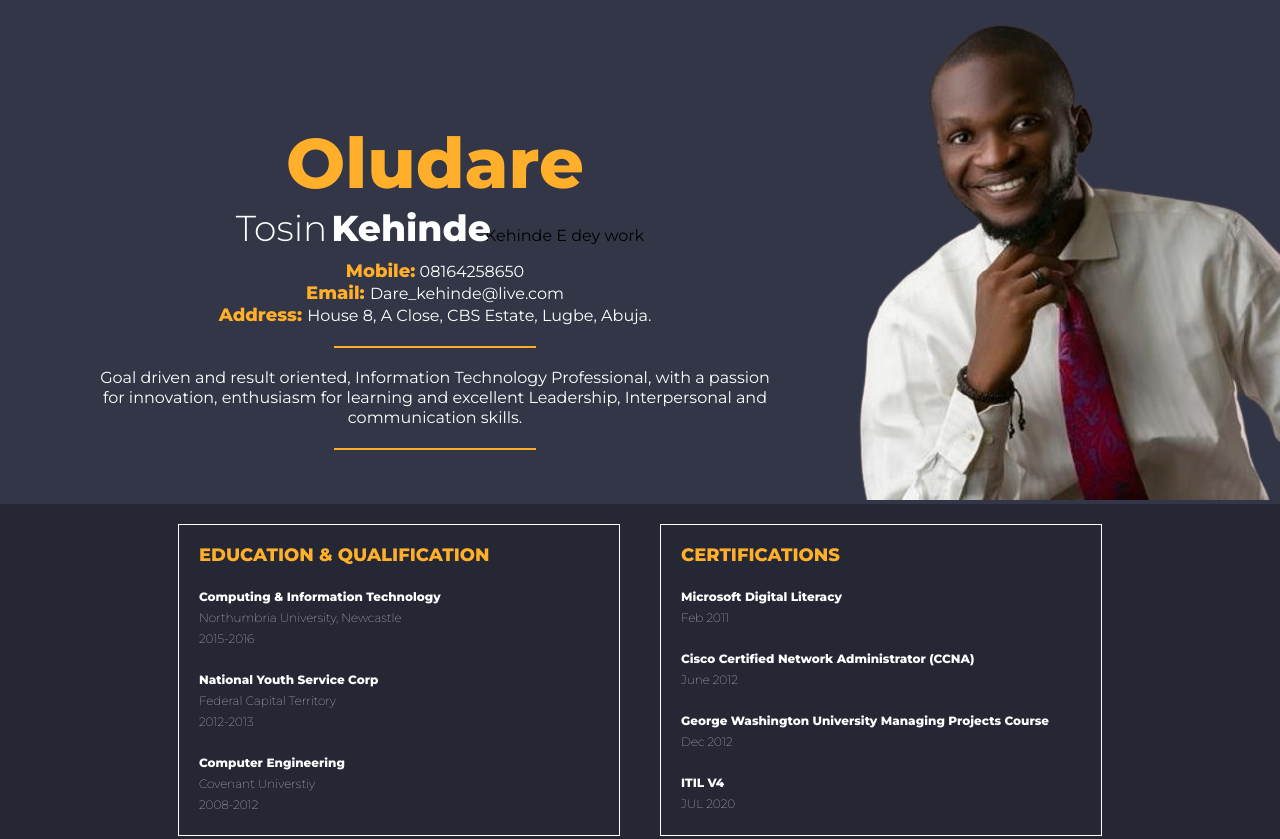
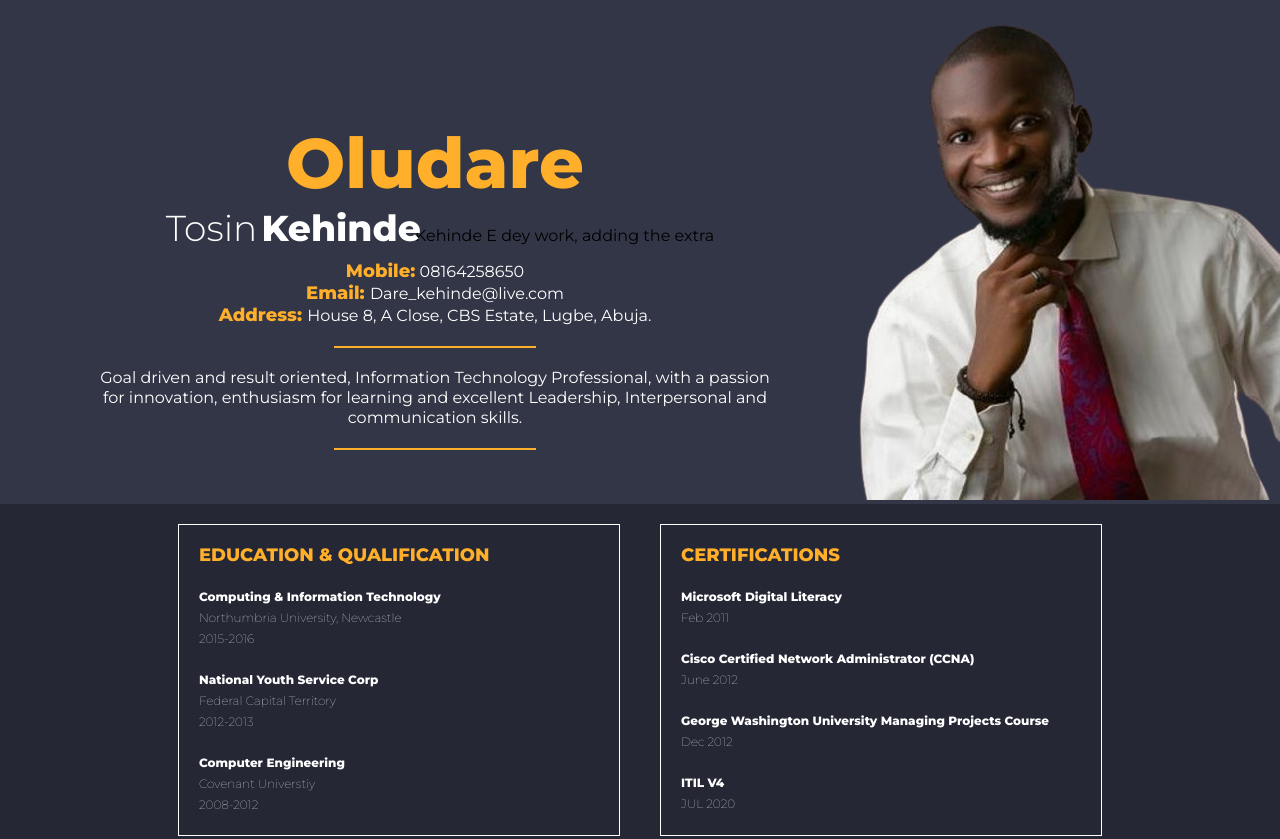
Before and after one commit to oludarekenny/Portfolio, a plain HTML site: page index.html in a window 1280 px wide. Shown: the top 839 px of the page. Drawn offline with Linux system fonts and the light colour scheme.

Commit message:
add extra commit

```diff
--- a/index.html
+++ b/index.html
@@ -21,7 +21,7 @@
                         <span id="caption_text_ii">Tosin</span>
                         <span id="caption_text_iii">Kehinde</span>
 			<span id="caption_text_iv">Kehinde</span>
-			<span> E dey work </span>
+			<span> E dey work, adding the extra </span>
                     </div>
 
                     <div id="address">
```
